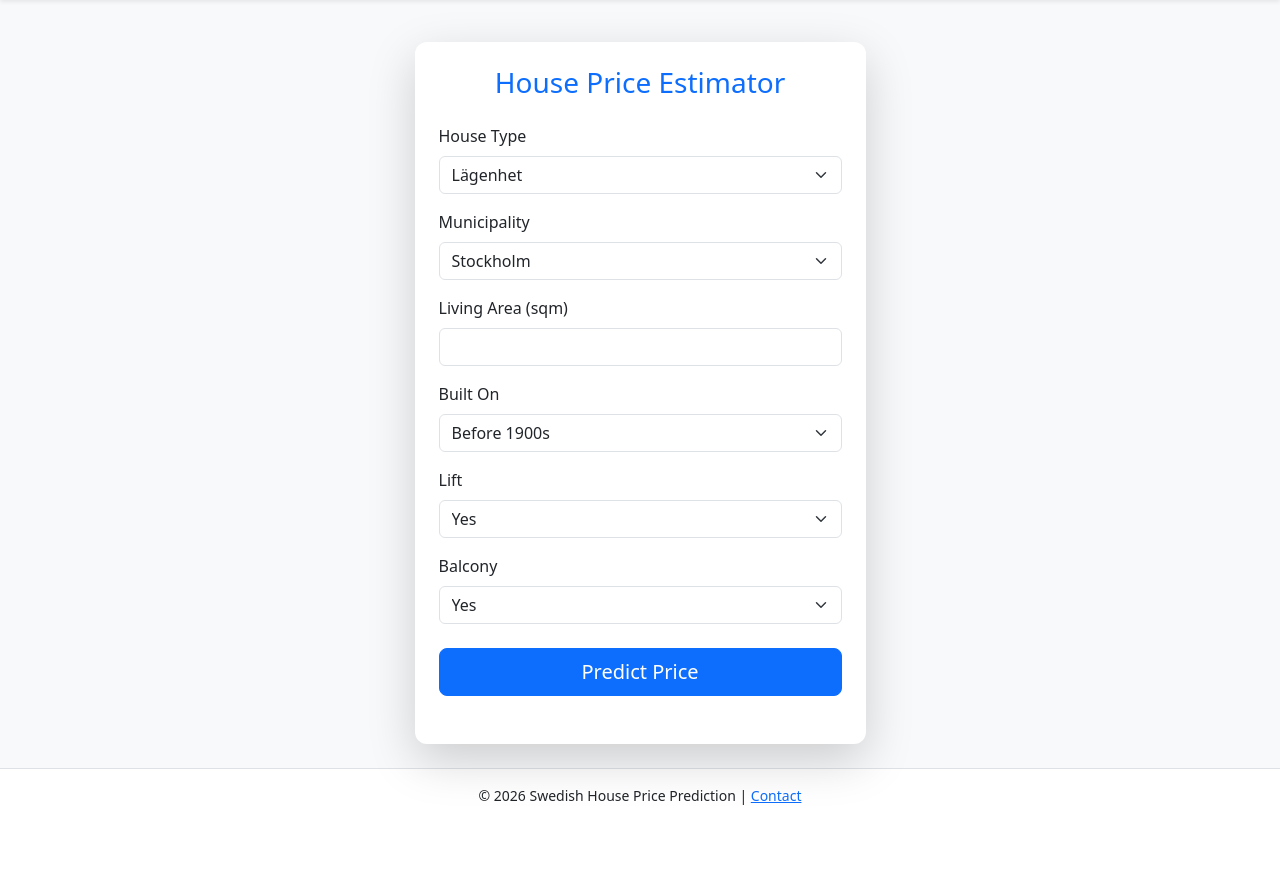
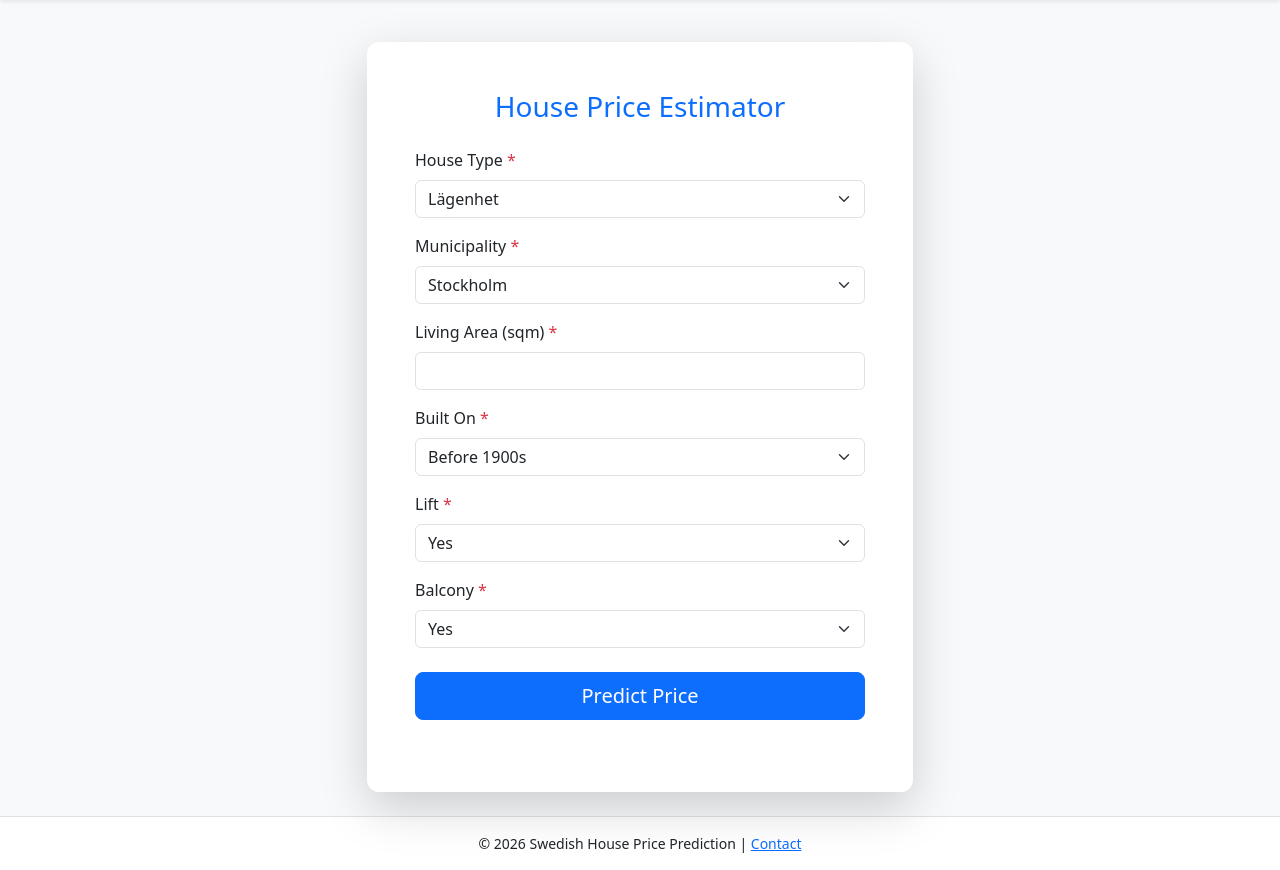
Before and after one commit to priyansh16/PricePrediction, a Flask app: page / in a window 1280 px wide. Shown: the part 72-942 px from the top of the page. Before the commit the page ends 877 px from the top, so only its background shows below. Run offline with Flask 3, Linux system fonts and the light colour scheme; parts of the project's set-up code (start-up, migrations or seed data) failed here and were passed over.

Commit message:
Updated UI of prediction form

```diff
--- a/templates/home.html
+++ b/templates/home.html
@@ -1,10 +1,10 @@
 {% extends "base.html" %}
 {% block content %}
 
-<div class="row justify-content-center">
-    <div class="col-md-6 col-lg-5">
+<div class="row justify-content-center align-items-center" style="min-height: 80vh;">
+        <div class="col-md-7 col-lg-6">
 
-        <div class="card shadow-lg border-0 p-4">
+            <div class="card shadow-lg border-0 p-5">
             <h3 class="text-center text-primary mb-4">
                 House Price Estimator
             </h3>
@@ -12,8 +12,10 @@
             <form id="predictionForm">
 
                 <div class="mb-3">
-                    <label class="form-label">House Type</label>
-                    <select class="form-select" id="houseType">
+                    <label class="form-label">
+                        House Type <span class="text-danger">*</span>
+                    </label>
+                    <select class="form-select" id="houseType" required>
                         <option value="Lägenhet">Lägenhet</option>
                         <option value="Villa">Villa</option>
                         <option value="Fritidshus">Fritidshus</option>
@@ -24,18 +26,24 @@
                 </div>
 
                 <div class="mb-3">
-                    <label class="form-label">Municipality</label>
-                    <select class="form-select" id="municipalities"></select>
+                    <label class="form-label">
+                        Municipality <span class="text-danger">*</span>
+                    </label>
+                    <select class="form-select" id="municipalities" required></select>
                 </div>
 
                 <div class="mb-3">
-                    <label class="form-label">Living Area (sqm)</label>
+                    <label class="form-label">
+                        Living Area (sqm) <span class="text-danger">*</span>
+                    </label>
                     <input type="number" class="form-control" id="living_area" required>
                 </div>
 
                 <div class="mb-3">
-                    <label class="form-label">Built On</label>
-                    <select class="form-select" id="built_on">
+                    <label class="form-label">
+                        Built On <span class="text-danger">*</span>
+                    </label>
+                    <select class="form-select" id="built_on" required>
                         <option value="Before 1900s">Before 1900s</option>
                         <option value="1900-1950">1900-1950</option>
                         <option value="1951-2000">1951-2000</option>
@@ -45,16 +53,20 @@
                 </div>
 
                 <div class="mb-3">
-                    <label class="form-label">Lift</label>
-                    <select class="form-select" id="lift">
+                    <label class="form-label">
+                        Lift <span class="text-danger">*</span>
+                    </label>
+                    <select class="form-select" id="lift" required>
                         <option value="Yes">Yes</option>
                         <option value="No">No</option>
                     </select>
                 </div>
 
                 <div class="mb-4">
-                    <label class="form-label">Balcony</label>
-                    <select class="form-select" id="balcony">
+                    <label class="form-label">
+                        Balcony <span class="text-danger">*</span>
+                    </label>
+                    <select class="form-select" id="balcony" required>
                         <option value="Yes">Yes</option>
                         <option value="No">No</option>
                     </select>
```
